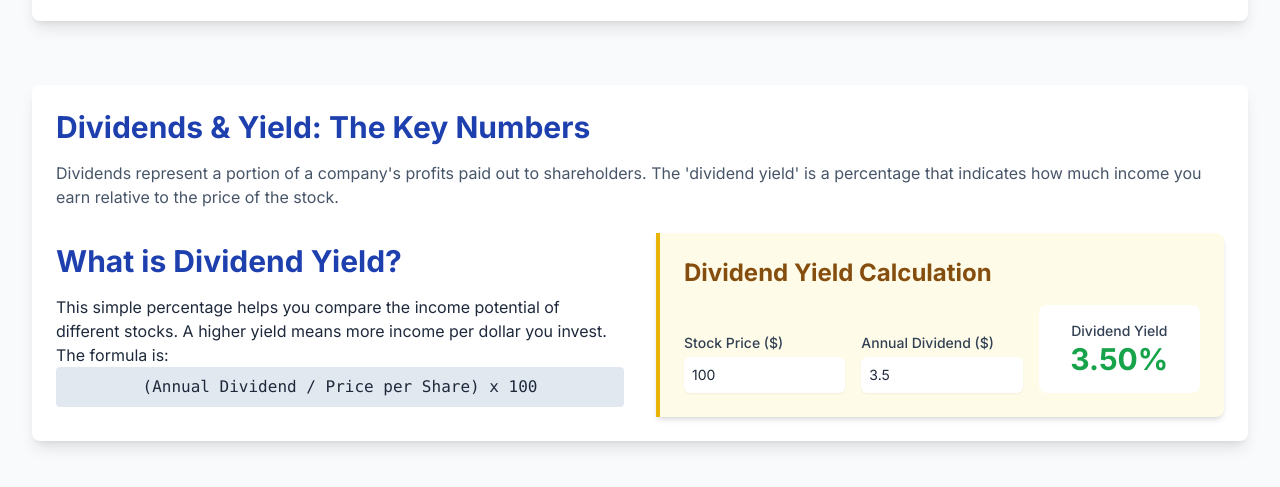
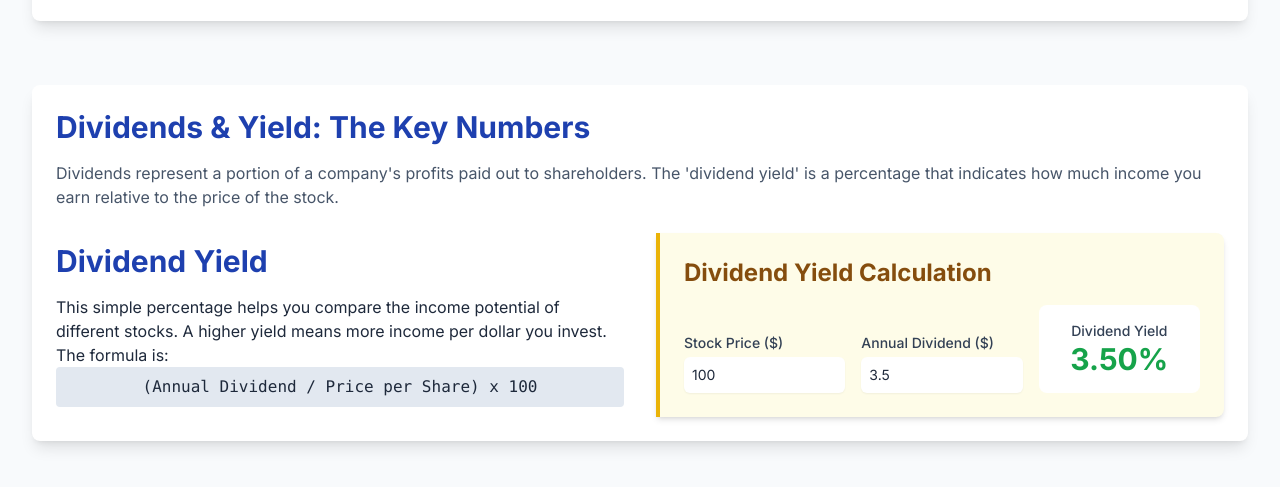
Before and after one commit to yyyprojects/IncomeStock3, a plain HTML site: page index.html in a window 1280 px wide. Shown: the part 591-1078 px from the top of the page. Drawn offline with nearby package versions, Linux system fonts and the light colour scheme.

Commit message:
Update index.html

```diff
--- a/index.html
+++ b/index.html
@@ -85,7 +85,7 @@
                 <p class="text-slate-600 mb-6">Dividends represent a portion of a company's profits paid out to shareholders. The 'dividend yield' is a percentage that indicates how much income you earn relative to the price of the stock.</p>
                 <div class="grid grid-cols-1 lg:grid-cols-2 gap-8 items-center">
                     <div class="prose max-w-none">
-                        <h3 class="text-3xl font-bold text-blue-800 mb-4">What is Dividend Yield?</h3>
+                        <h3 class="text-3xl font-bold text-blue-800 mb-4">Dividend Yield</h3>
                         <p>This simple percentage helps you compare the income potential of different stocks. A higher yield means more income per dollar you invest. The formula is:</p>
                         <p class="text-center font-mono bg-slate-200 p-2 rounded">(Annual Dividend / Price per Share) x 100</p>
                     </div>
```
